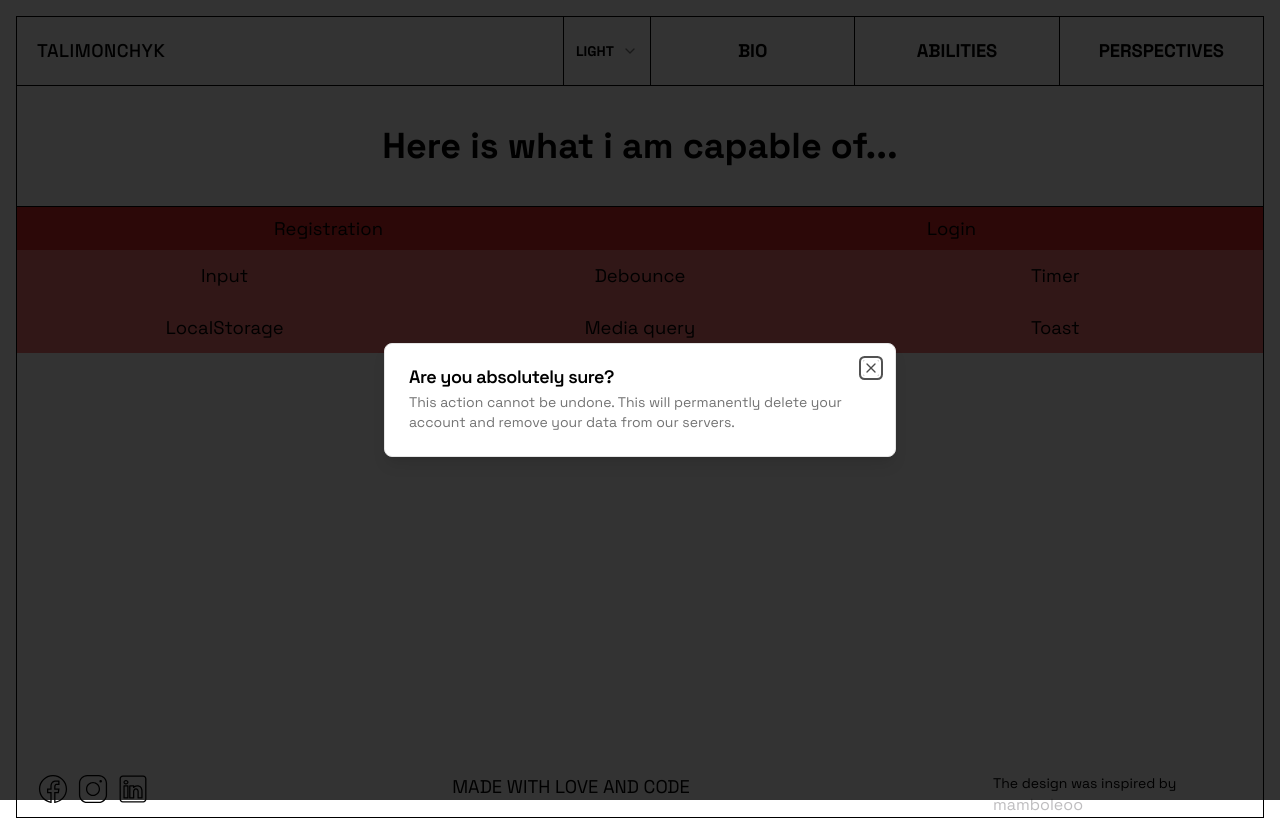
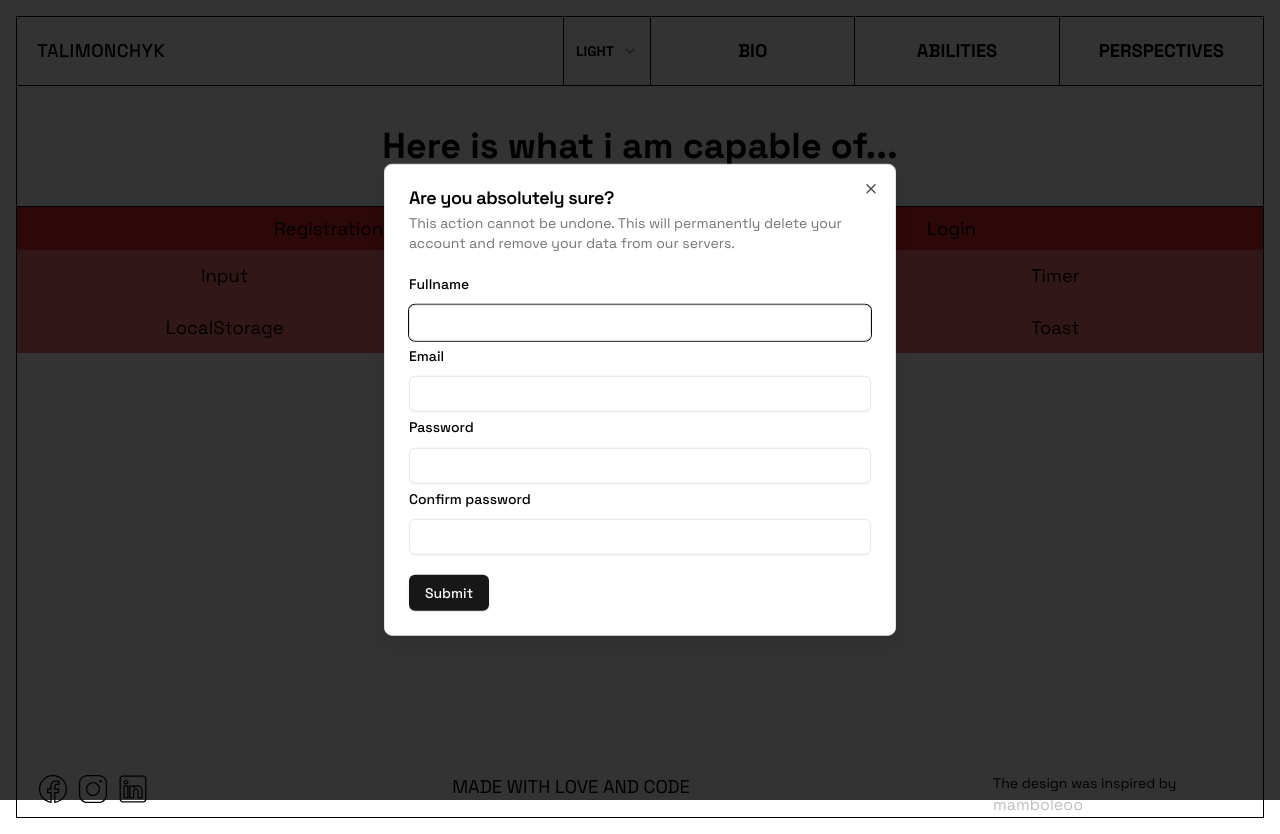
Before and after one commit to diletant93/portfolio, a React (Vite) app: page /abilities in a window 1280 px wide. Both pictures are taken after a click on the button "Registration". Built offline with nearby package versions, Linux system fonts and the light colour scheme.

Commit message:
form styles + form validation

```diff
--- a/src/features/abilities/components/ModalCard.tsx
+++ b/src/features/abilities/components/ModalCard.tsx
@@ -23,7 +23,7 @@ export default function ModalCard({ability}:{ability:Ability}) {
           and remove your data from our servers.
         </DialogDescription>
       </DialogHeader>
-
+      {ability.abilityCopmonent}
     </DialogContent>
   </Dialog>
 
--- a/src/features/abilities/constants/abilitiesList.tsx
+++ b/src/features/abilities/constants/abilitiesList.tsx
@@ -4,36 +4,36 @@ import { Ability } from "../types/abilityRelated"
 export const mainAbilitiesList : Ability[] = [
     {
         name:"Registration",
-        // abilityCopmonent:<AuthForm/>
+        abilityCopmonent:<AuthForm type="registration"/>
     },
     {
         name:'Login',
-        // abilityCopmonent:null
+        abilityCopmonent:<AuthForm type="login"/>
     },
 ]
 export const subAbilitiesList : Ability[] =[
     {
         name:'Input',
-        // abilityCopmonent:null
+        abilityCopmonent:null
     },
     {
         name:'Debounce',
-        // abilityCopmonent:null
+        abilityCopmonent:null
     },
     {
         name:'Timer',
-        // abilityCopmonent:null
+        abilityCopmonent:null
     },
     {
         name:'LocalStorage',
-        // abilityCopmonent:null
+        abilityCopmonent:null
     },
     {
         name:'Media query',
-        // abilityCopmonent:null
+        abilityCopmonent:null
     },
     {
         name:'Toast',
-        // abilityCopmonent:null
+        abilityCopmonent:null
     }
 ]
--- a/src/features/abilities/features/authentication/components/AuthForm.tsx
+++ b/src/features/abilities/features/authentication/components/AuthForm.tsx
@@ -5,7 +5,6 @@ import { Button } from "@/components/ui/button"
 import {
   Form,
   FormControl,
-  FormDescription,
   FormField,
   FormItem,
   FormLabel,
@@ -13,41 +12,133 @@ import {
 } from "@/components/ui/form"
 
 import { Input } from "@/components/ui/input"
-import { formSchema } from "../schema"
+import { AuthFormProps, FormFieldType, FormType } from "../types/formTypes"
+import { loginValidationSchema, registerValidationSchema } from "../schema/AuthSchemas"
+import React from "react"
 
-export function AuthForm() {
-   const form = useForm<z.infer<typeof formSchema>>({
-    resolver: zodResolver(formSchema),
-    defaultValues: {
-      username: "",
-    },
+
+function getFormInitialInstances(type: FormType):
+  [z.infer<typeof registerValidationSchema> | z.infer<typeof loginValidationSchema>,
+    typeof registerValidationSchema | typeof loginValidationSchema] {
+
+  let defaultValues: z.infer<typeof registerValidationSchema> | z.infer<typeof loginValidationSchema>;
+  let validationSchema: typeof registerValidationSchema | typeof loginValidationSchema;
+
+  if (type === 'registration') {
+    defaultValues = {
+      fullname: '',
+      email: '',
+      password: '',
+      confirmPassword: ''
+    }
+    validationSchema = registerValidationSchema
+  } else {
+    defaultValues = {
+      email: '',
+      password: '',
+      confirmPassword: '',
+    }
+    validationSchema = loginValidationSchema
+  }
+
+  return [defaultValues, validationSchema]
+}
+
+function triggerField(
+  e: React.ChangeEvent<HTMLInputElement>,
+  onChange: (e: React.ChangeEvent<HTMLInputElement>) => void,
+  trigger: (field: FormFieldType) => void,
+  clearErrors: (field: FormFieldType) => void,
+  field: FormFieldType) {
+
+  onChange(e)
+
+  if (e.target.value.trim() !== "") {
+    trigger(field)
+  } else {
+    clearErrors(field)
+  }
+
+}
+
+export function AuthForm({ type }: AuthFormProps) {
+
+  const [defaultValues, validationSchema] = getFormInitialInstances(type)
+
+  const form = useForm<z.infer<typeof validationSchema>>({
+    resolver: zodResolver(validationSchema),
+    defaultValues: defaultValues,
+    mode: 'onSubmit',
+    shouldUnregister: false,
   })
 
-  function onSubmit(values: z.infer<typeof formSchema>) {
+  function onSubmit(values: z.infer<typeof validationSchema>) {
 
     console.log(values)
   }
 
   return (
     <Form {...form}>
-      <form onSubmit={form.handleSubmit(onSubmit)} className="space-y-8">
+      <form onSubmit={form.handleSubmit(onSubmit)} className="shadcn-auth-form">
+        {type === 'registration' && <FormField
+          control={form.control}
+          name="fullname"
+          render={({ field }) => (
+            <FormItem>
+              <FormLabel>Fullname</FormLabel>
+              <FormControl>
+                <Input {...field} onChange={(e: React.ChangeEvent<HTMLInputElement>) =>
+                  triggerField(e, field.onChange, form.trigger, form.clearErrors, 'fullname')
+                } />
+              </FormControl>
+              <FormMessage />
+            </FormItem>
+          )}
+        />}
         <FormField
           control={form.control}
-          name="username"
+          name="email"
           render={({ field }) => (
             <FormItem>
-              <FormLabel>Username</FormLabel>
+              <FormLabel>Email</FormLabel>
               <FormControl>
-                <Input placeholder="shadcn" {...field} />
+                <Input {...field} onChange={(e: React.ChangeEvent<HTMLInputElement>) =>
+                  triggerField(e, field.onChange, form.trigger, form.clearErrors, 'email')
+                } />
               </FormControl>
-              <FormDescription>
-                This is your public display name.
-              </FormDescription>
               <FormMessage />
             </FormItem>
           )}
         />
-        <Button type="submit">Submit</Button>
+        <FormField
+          control={form.control}
+          name="password"
+          render={({ field }) => (
+            <FormItem>
+              <FormLabel>Password</FormLabel>
+              <FormControl>
+                <Input {...field} onChange={(e: React.ChangeEvent<HTMLInputElement>) =>
+                  triggerField(e, field.onChange, form.trigger, form.clearErrors, 'password')} />
+              </FormControl>
+              <FormMessage className="shadcn-form-message" />
+            </FormItem>
+          )}
+        />
+        <FormField
+          control={form.control}
+          name="confirmPassword"
+          render={({ field }) => (
+            <FormItem>
+              <FormLabel>Confirm password</FormLabel>
+              <FormControl>
+                <Input {...field} onChange={(e: React.ChangeEvent<HTMLInputElement>) =>
+                  triggerField(e, field.onChange, form.trigger, form.clearErrors, 'confirmPassword')} />
+              </FormControl>
+              <FormMessage />
+            </FormItem>
+          )}
+        />
+        <Button type="submit" className="mt-5">Submit</Button>
       </form>
     </Form>
   )
--- /dev/null
+++ b/src/features/abilities/features/authentication/schema/AuthSchemas.ts
@@ -0,0 +1,42 @@
+import { z } from "zod";
+const base = {
+  email: z
+    .string({ required_error: "Email is necessary" })
+    .email({ message: "Invalid email format" }),
+
+  password: z
+    .string({ required_error: "Password is necessary" })
+    .min(6, { message: "Password must be at least 6 characters long" })
+    .max(50, { message: "Password must be at most 50 characters long" })
+    .regex(/[A-Z]/, {
+      message: "Password must contain at least one uppercase letter",
+    })
+    .regex(/[0-9]/, { message: "Password must contain at least one number" }),
+
+  confirmPassword: z.string({ required_error: "Please confirm your password" }),
+};
+
+export const registerValidationSchema = z
+  .object({
+    ...base,
+    fullname: z
+      .string({ required_error: "Name is required" })
+      .min(3, { message: "Name must be at least 3 characters long" })
+      .max(50, { message: "Name must be at most 50 characters long" })
+      .regex(/^[a-zA-Z\s]+$/, {
+        message: "Name can only contain letters and spaces",
+      }),
+  })
+  .refine(({ password, confirmPassword }) => password === confirmPassword, {
+    message: "Passwords do not match",
+    path: ["confirmPassword"],
+  });
+
+export const loginValidationSchema = z
+  .object({
+    ...base,
+  })
+  .refine(({ password, confirmPassword }) => password === confirmPassword, {
+    message: "Passwords do not match",
+    path: ["password", "confirmPassword"],
+  });
--- a/src/features/abilities/features/authentication/schema/index.ts
+++ /dev/null
@@ -1,5 +0,0 @@
-import { z } from "zod"
-
-export const formSchema = z.object({
-  username: z.string().min(2).max(50),
-})
--- /dev/null
+++ b/src/features/abilities/features/authentication/types/formTypes.ts
@@ -0,0 +1,6 @@
+export type FormType = 'registration' | 'login'
+export type FormFieldType = 'fullname' | 'email' | 'password' | 'confirmPassword'
+
+export type AuthFormProps ={
+    type:FormType
+}
--- a/src/features/abilities/types/abilityRelated.ts
+++ b/src/features/abilities/types/abilityRelated.ts
@@ -1,4 +1,5 @@
 export type Ability ={
     name:string;
-    // abilityCopmonent:React.ReactNode
+    abilityCopmonent:React.ReactNode
+
 }
--- a/src/globals.css
+++ b/src/globals.css
@@ -46,16 +46,24 @@
     }
 
     /* Shadcn */
+    /* Selector */
     .shadcn-header-selector-trigger{
         @apply flex gap-2 h-full text-secondary rounded-none border-none font-bold uppercase hover:bg-secondary hover:text-primary !important
     }
     .shadcn-header-selector-item{
         @apply px-2 py-4 cursor-pointer rounded-none text-secondary font-bold uppercase bg-primary hover:text-primary hover:bg-secondary  !important
     }
+    /* Dialog window */
     .shadcn-card-dialog-content{
-        @apply  bg-primary  !important
+        @apply  bg-primary !important
     }
-
+    /* Form */
+    .shadcn-auth-form{
+        @apply  !important
+    }
+    .shadcn-form-message{
+        @apply text-red-900 !important
+    }
     /* abilities */
     .abilities-grid{/* the justify-center items-center is temporary*/
         @apply grid md:grid-cols-[repeat(auto-fit,minmax(25rem,1fr))] justify-items-center
--- a/tailwind.config.js
+++ b/tailwind.config.js
@@ -10,6 +10,7 @@ export default {
       },
       fontFamily:{
         grotesk:['Space Grotesk', 'sans-serif'],
+        sans:["Space Grotesk", 'sans-serif'],
       }
     },
   },
```
Also changed, not shown: 1 other file (tests, documents, lock files or other folders).
